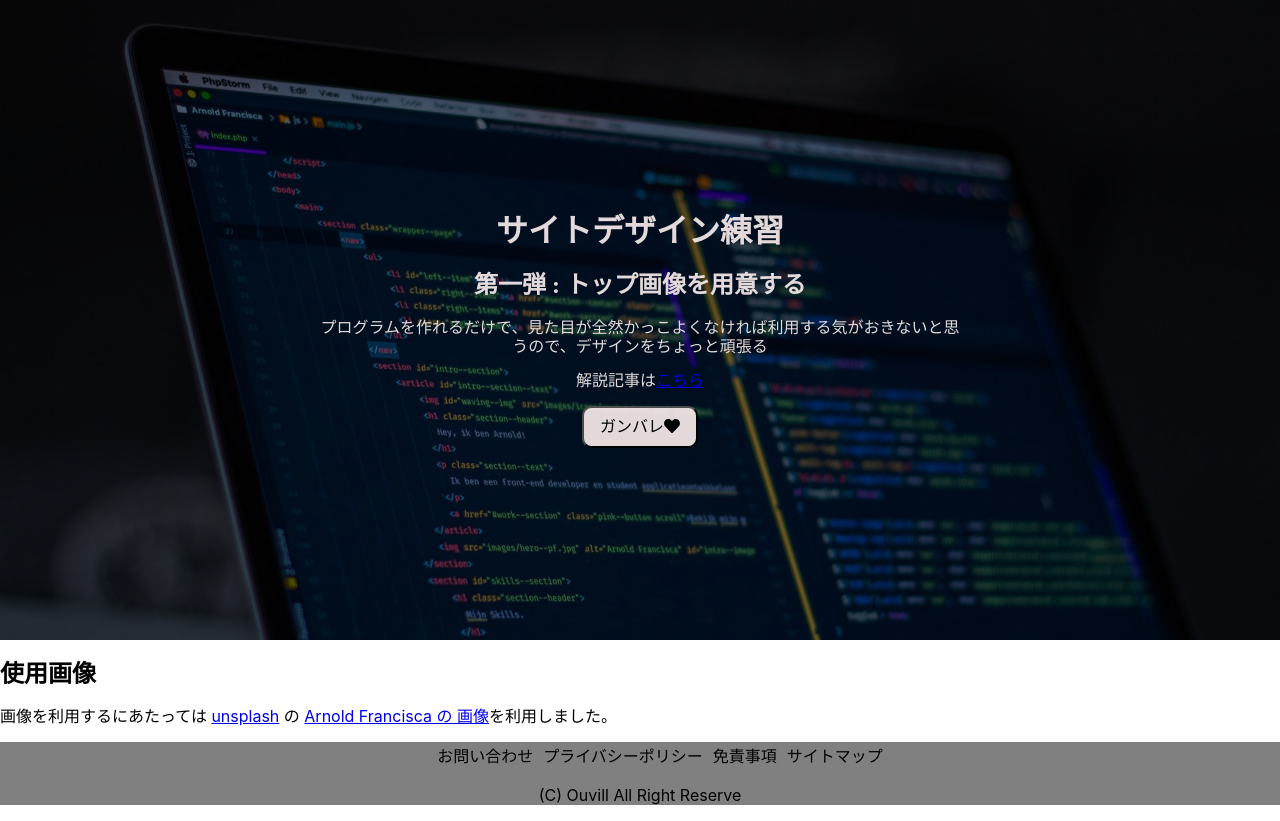
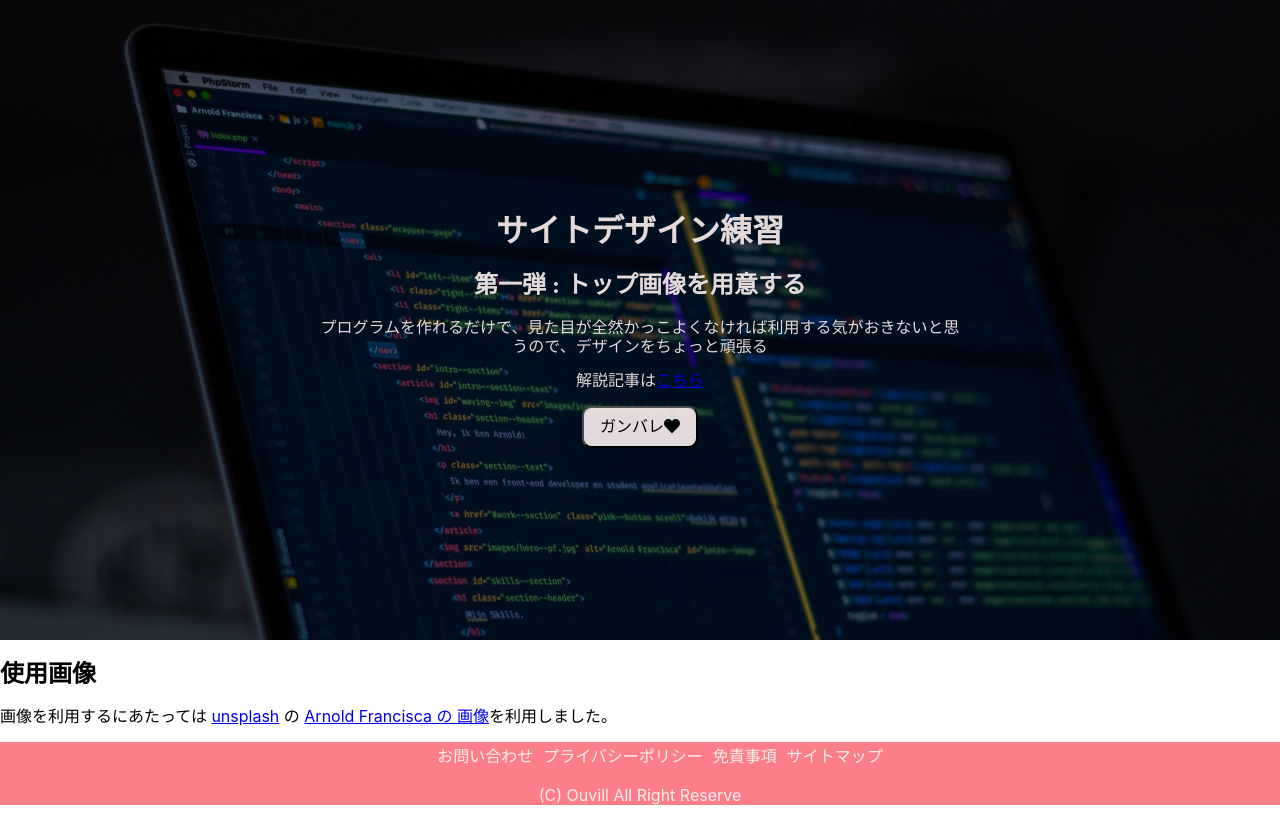
Before and after one commit to Ouvill/web_design_practice_1, a React (Create React App) app: page / in a window 1280 px wide. Built offline with nearby package versions, Linux system fonts and the light colour scheme; a web font is replaced by a local one.

Commit message:
import palette

```diff
--- a/src/components/Footer.module.scss
+++ b/src/components/Footer.module.scss
@@ -1,6 +1,10 @@
+@import "./palette.scss";
+
 .footer {
-  background-color: gray;
+  background-color: $color2;
   text-align: center;
+
+  color: $color1;
 
   ul {
     display: flex;
@@ -13,4 +17,8 @@
     margin: 5px;
     list-style: none;
   }
+
+  li::hover {
+    color: $color4;
+  }
 }
```
